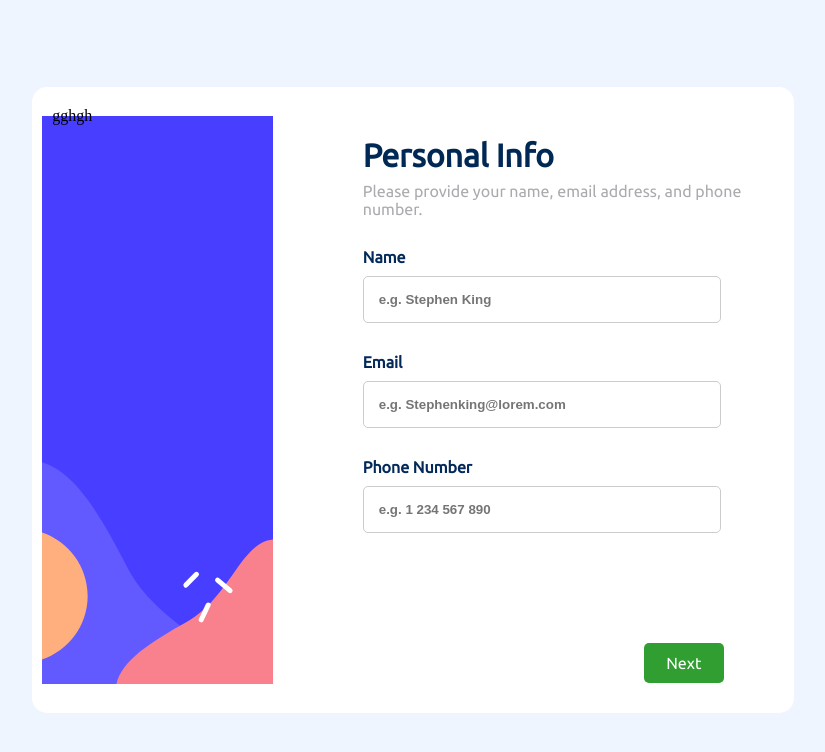
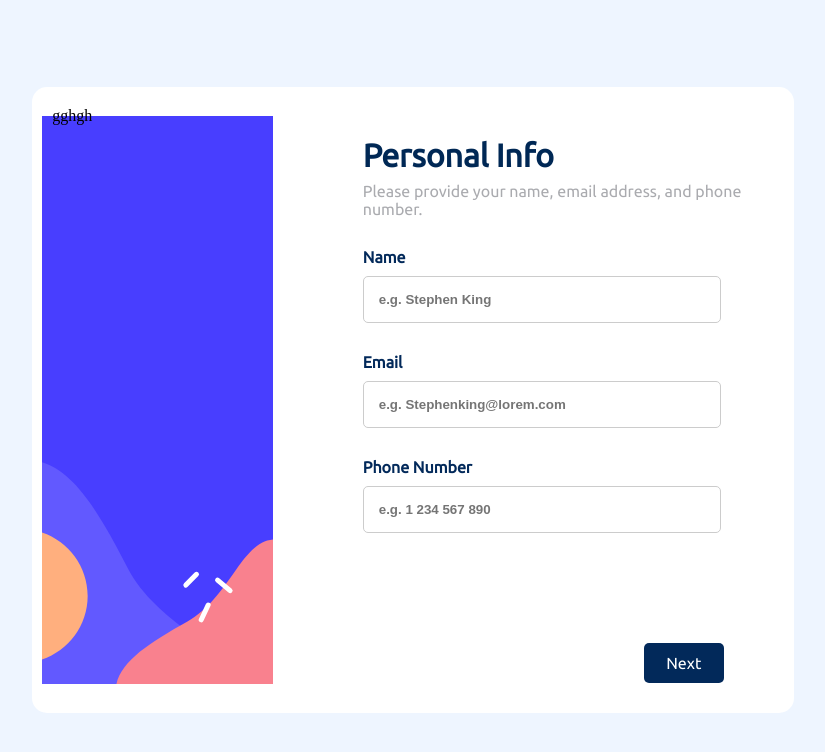
Before and after one commit to alinosratipour/multi-StepForm, a React (Vite) app: page / in a window 1280 px wide. Shown: the top 752 px of the page, without its empty margins (227-1052 px from the left). Built offline with nearby package versions, Linux system fonts and the light colour scheme.

Commit message:
add react icon

```diff
--- a/package.json
+++ b/package.json
@@ -11,7 +11,8 @@
   "dependencies": {
     "classnames": "^2.3.2",
     "react": "^18.2.0",
-    "react-dom": "^18.2.0"
+    "react-dom": "^18.2.0",
+    "react-icons": "^4.8.0"
   },
   "devDependencies": {
     "@babel/core": "^7.21.4",
--- a/src/components/generics/Button/Button.scss
+++ b/src/components/generics/Button/Button.scss
@@ -1,47 +1,9 @@
-// .button-container {
-//   min-width: 50px;
-//   width: auto;
-//   padding:  10px;
-//   font-size: 16px;
-//   background-color: hsl(213, 96%, 18%);
-//   color: white;
-//   font-family: headerFont;
-//   font-weight: 400;
-//   border: none;
-//   border-radius: 5px;
-//   margin-right: 60px;
-//   cursor: pointer;
-
-//   &:hover {
-//     background-color: rgb(61, 61, 246);
-//   }
-
-//   &.button--orange{
-//     background-color: #4285f4;
-//     color: white;
-
-//     &:hover {
-//       background-color: #357ae8;
-//       border: none;
-//     }
-//   }
-//   &.disabled{
-//     background-color: lightgrey;
-//     cursor: not-allowed;
-//   }
-//   &.size{
-//   width: 200px;
-//   height: 200px;
-//   }
-
-// }
-
 .button {
   min-width: 50px;
   width: auto;
   padding: 10px;
   font-size: 16px;
-  background-color: hsl(213, 96%, 18%);
+  background-color: hsl(187, 94%, 52%);
   color: white;
   font-family: headerFont;
   font-weight: 400;
@@ -49,37 +11,47 @@
   border-radius: 5px;
   margin-right: 60px;
   cursor: pointer;
-}
+
   // button sizes
-.button--small {
+  &.button--small {
     height: 20px;
     width: 60px;
   }
-.button--medium {
+  &.button--medium {
     height: 40px;
     width: 80px;
   }
-.button--large {
+  &.button--large {
     height: 60px;
     width: 120px;
   }
 
   // button colorScheme
-.button--primary {
-  background-color: rgb(10, 136, 232);
+  &.button--primary {
+    background-color: hsl(213, 96%, 18%);
+
+    &:hover {
+      background-color: #357ae8;
+      border: none;
     }
-.button--primary:hover {
-  background-color: aqua;
   }
-.button--secondery {
+
+  &.button--secondery {
     background-color: rgb(8, 30, 228);
-}
-.button--secondery:hover {
+    &:hover {
       background-color: rgb(95, 110, 244);
     }
-.button--whatsApp {
+  }
+
+  &.button--whatsApp {
     background-color: rgb(48, 158, 48);
-}
-.button--whatsApp:hover {
+    &:hover {
       background-color: rgb(77, 248, 77);
     }
+  }
+
+  &.button--disabled:disabled {
+    background-color: rgb(182, 179, 179);
+    cursor: not-allowed;
+  }
+}
--- a/src/components/generics/Button/NewButton.tsx
+++ b/src/components/generics/Button/NewButton.tsx
@@ -1,4 +1,8 @@
-import { ButtonHTMLAttributes, ForwardRefRenderFunction } from "react";
+import {
+  ButtonHTMLAttributes,
+  ForwardRefRenderFunction,
+  ReactElement,
+} from "react";
 import "./Button.scss";
 import React from "react";
 import classNames from "classnames";
@@ -8,14 +12,21 @@ interface ButtonType extends ButtonHTMLAttributes<HTMLButtonElement> {
   children: React.ReactNode;
   colorscheme?: string | null;
   size?: string | null;
+  disabled?: boolean;
+  //   iconLeft?: {
+  //     icon: JSX.Element;
+  //     url?: string;
+  //     state?: string;
+  //     label?: string;
+  // };
+  icon?: JSX.Element;
   ref?: React.Ref<HTMLButtonElement>;
 }
 
 const NewButton: ForwardRefRenderFunction<HTMLButtonElement, ButtonType> = (
-  { children, colorscheme, size, onClick },
+  { children, colorscheme, size, disabled, icon, onClick },
   ref
 ) => {
-
   const buttonClasses = classNames("button", {
     "button--small": size === "sm",
     "button--medium": size === "md",
@@ -23,11 +34,13 @@ const NewButton: ForwardRefRenderFunction<HTMLButtonElement, ButtonType> = (
     "button--primary": colorscheme === "primary",
     "button--secondery": colorscheme === "secondery",
     "button--whatsApp": colorscheme === "whatsApp",
+    "button--disabled": disabled === true,
   });
-
   return (
     <button
       ref={ref}
+      disabled={disabled}
+      icon={icon}
       className={buttonClasses}
       onClick={onClick}
     >
--- a/src/components/generics/MultiStepWindow/MultiStepWindow.tsx
+++ b/src/components/generics/MultiStepWindow/MultiStepWindow.tsx
@@ -1,4 +1,5 @@
 import React from "react";
+import { FaBeer } from 'react-icons/fa';
 import CustomButton from "../Button/NewButton";
 import EmailField from "../Email-Field/EmailField";
 import TextField from "../Text-Field/TextField";
@@ -38,8 +39,10 @@ const MultiStepWindow = () => {
               </div>
               <div className="button-wrapper">
                 <CustomButton
+
+                  colorscheme="primary"
                   size="md"
-                  colorscheme="whatsApp"
+                 // icon={<FaBeer/>}
                   ref={ref}
                   onClick={() =>
                     console.log("You clicked on the yellow square!")
@@ -47,6 +50,7 @@ const MultiStepWindow = () => {
                 >
                   Next
                 </CustomButton>
+                {/* <DefaultHeader iconLeft={{ icon: <Camera /> }} /> */}
               </div>
             </div>
           </div>
```
Also changed, not shown: 1 other file (tests, documents, lock files or other folders). Lines whose indentation alone changed are shown as unchanged.
